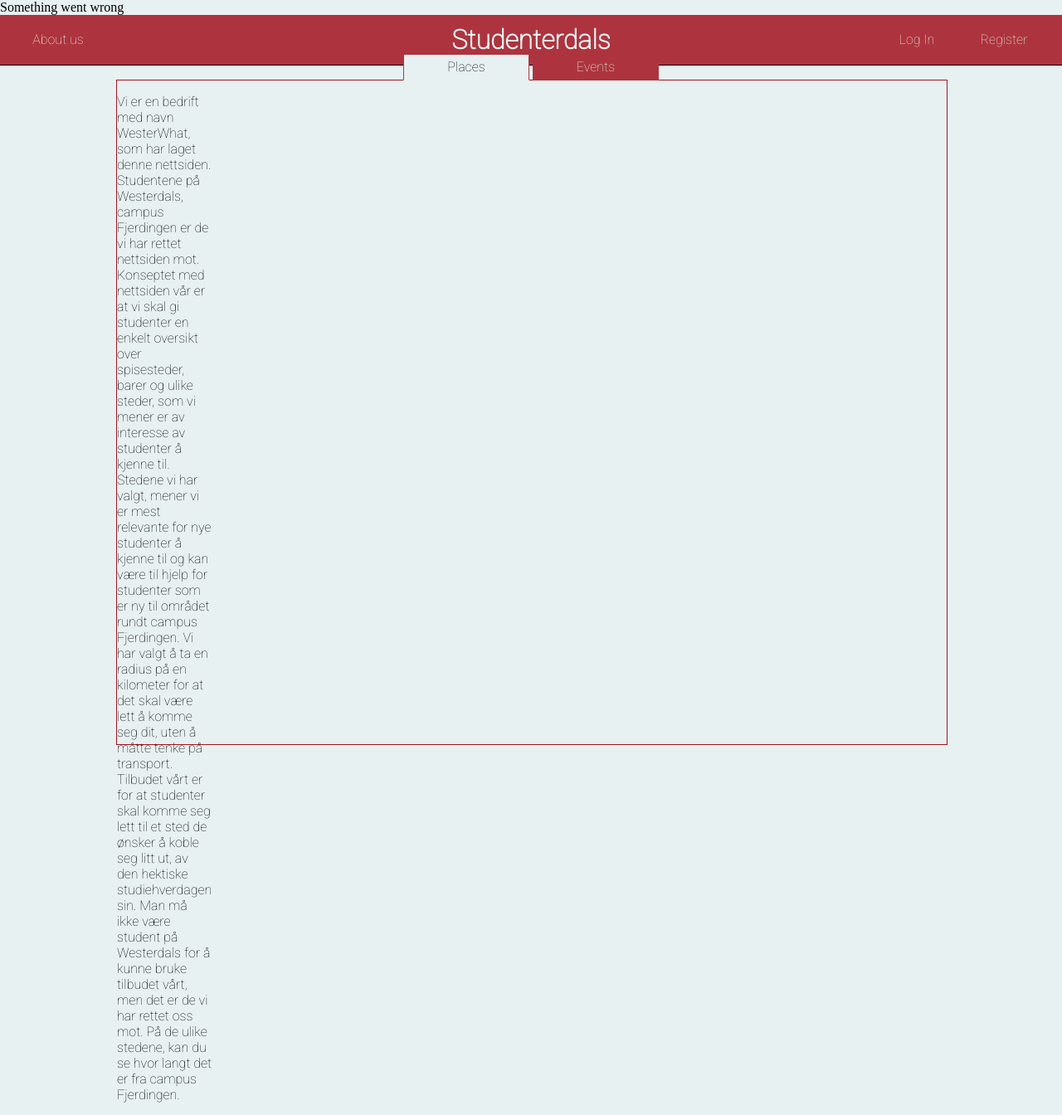
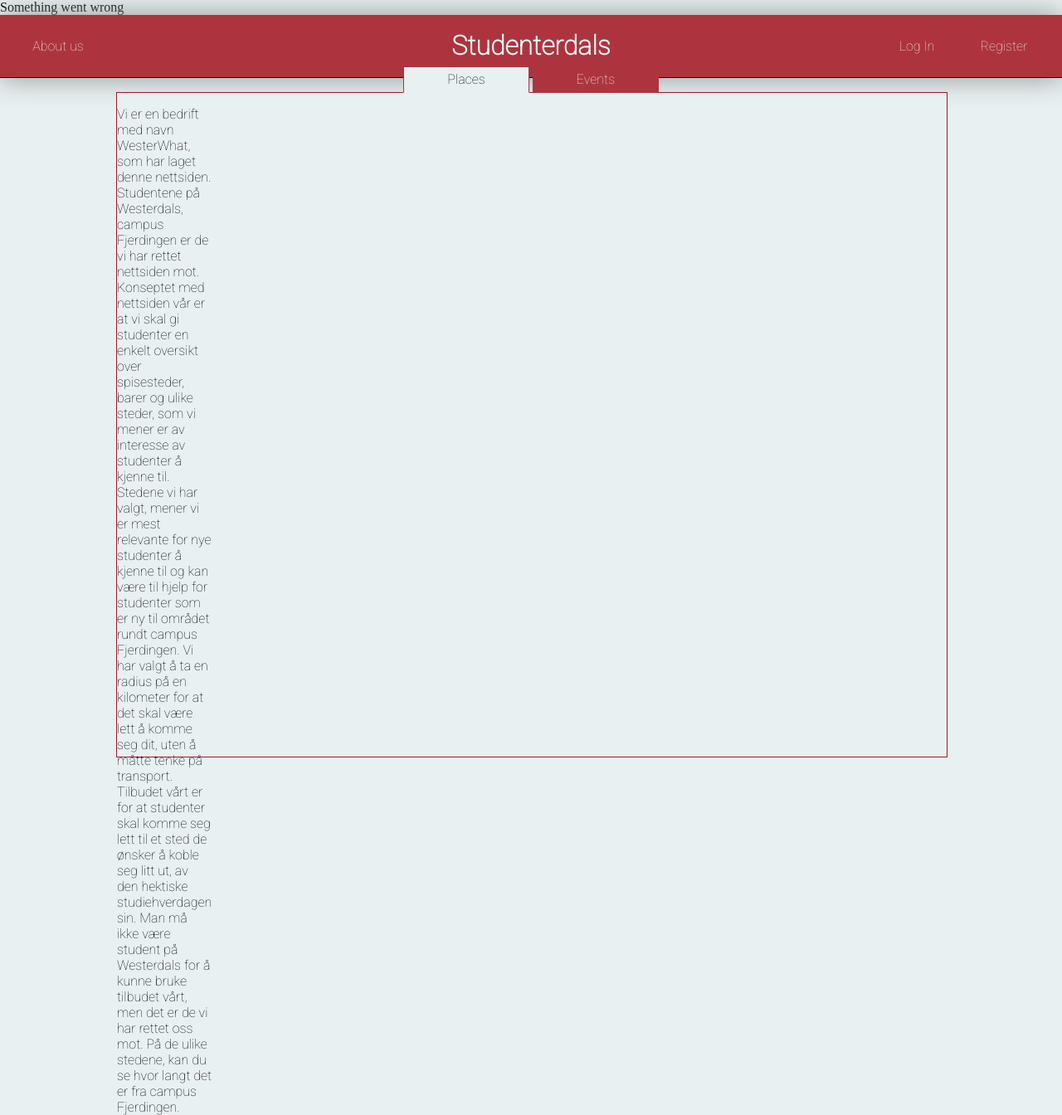
Before and after one commit to Parjoona/WesterdalsWorld, a PHP site: page / in a window 1280 px wide. Shown: the whole page at 83% size. Run offline with PHP 8.4, Linux system fonts and the light colour scheme; data that the repository does not hold is empty; some libraries are stand-ins or nearby versions.

Commit message:
Auto stash before merge of "master" and "origin/master"

```diff
--- a/cssbin/style.css
+++ b/cssbin/style.css
@@ -36,16 +36,17 @@ p, h1, a, form {
 header {
     width: 100%;
     min-width: 100%;
-    height: 60px;
+    height: 75px;
     background: #ad343e;
     border-bottom: #07020d solid 1px;
+    box-shadow: 0 0 35px #929292;
 }
 
 header a {
     color: #E8F1F2;
     text-align: center;
-    line-height: 60px;
-    height: 60px;
+    line-height: 75px;
+    height: 75px;
     width: 100px;
     transition: 0.25s ease-out;
 }
@@ -79,7 +80,7 @@ header #logo h1 {
     left: 0;
     right: 0;
     text-align: center;
-    line-height: 60px;
+    line-height: 75px;
     color: #E8F1F2;
 }
 
@@ -101,7 +102,7 @@ header #profile-btn {
 
 /* SPLITTER HEADER > MAIN*/
 #menu {
-    top: 65px;
+    top: 80px;
     left: 0;
     right: 0;
     margin: 0;
@@ -157,7 +158,7 @@ main {
     width: 1000px;
     margin: 0 auto;
     height: 100%;
-    top: 96px;
+    top: 111px;
     left: 0;
     right: 0;
     transition: 0.75s;
@@ -478,13 +479,13 @@ main {
 }
 
 @keyframes infoIn {
-    0% { transform: translate3d(0, -100%, 0); opacity: 0;  z-index: -1; }
+    0% { transform: translate3d( -100%, 0, 0); opacity: 0;  z-index: -1; }
     100% { transform: translateX(0); opacity: 1;  z-index: 35;}
 }
 
 @keyframes infoOut {
     0% { transform: translateX(0);  opacity: 1;  z-index: 35;}
-    100% { transform: translate3d(0, 100%, 0); opacity: 0;  z-index: -1;}
+    100% { transform: translate3d(100%, 0, 0); opacity: 0;  z-index: -1;}
 }
 
 .hidestuff {
--- a/index.php
+++ b/index.php
@@ -21,7 +21,7 @@ require 'config.php'; ?>
 </div>
 <!-- Får allt under header til att vara centrert -->
 <main id="mainContent">
-
+    <blur></blur>
     <!-- Håller på resturanger/barer "objects" -->
     <div id="content">
         <?php
```
Also changed, not shown: underpages/event-info.php (+16 -1 lines), underpages/place-info.php (+5 -5 lines).
